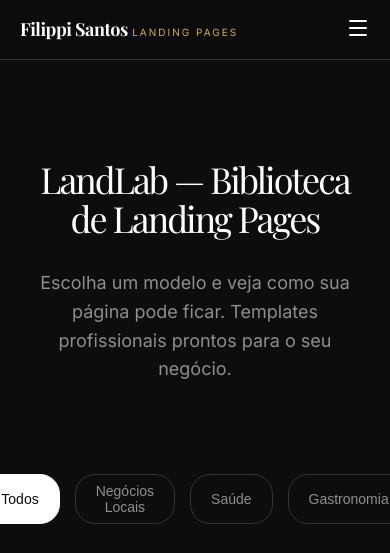
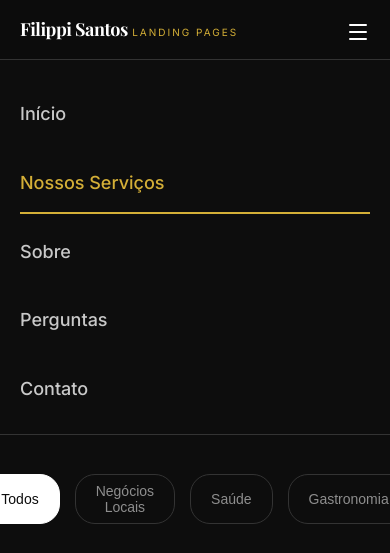
Before and after one commit to mennuinteligente-a11y/LandLab, a plain HTML site: page servicos.html in a window 390 px wide. Both pictures are taken after a click on the button 358 px from the left and 29 px from the top of the page. Shown: the top 553 px of the page. Drawn offline with nearby package versions, Linux system fonts and the light colour scheme; a web font is replaced by a local one.

Commit message:
menu-mobile

```diff
--- a/assets/css/style.css
+++ b/assets/css/style.css
@@ -893,3 +893,45 @@ font-size:13px;
 color:var(--text-muted);
 margin-top:6px;
 }
+
+/* ===== MENU MOBILE FUNCIONANDO ===== */
+
+.mobile-menu-toggle{
+display:none;
+background:none;
+border:none;
+color:white;
+font-size:26px;
+cursor:pointer;
+}
+
+/* MOBILE */
+
+@media (max-width:768px){
+
+.mobile-menu-toggle{
+display:block;
+position:absolute;
+right:20px;
+top:20px;
+z-index:2000;
+}
+
+.nav-links{
+display:none;
+flex-direction:column;
+position:absolute;
+top:70px;
+left:0;
+width:100%;
+background:#0d0d0d;
+padding:20px;
+gap:20px;
+border-bottom:1px solid var(--border-color);
+}
+
+.nav-links.mobile-active{
+display:flex;
+}
+
+}
--- a/assets/js/app.js
+++ b/assets/js/app.js
@@ -73,6 +73,8 @@ document.addEventListener("DOMContentLoaded", () => {
 const grid = document.getElementById("templates-grid");
 const filterButtons = document.querySelectorAll(".filter-btn");
 
+if(!grid) return;
+
 renderTemplates("all");
 
 filterButtons.forEach(btn => {
@@ -95,7 +97,7 @@ grid.innerHTML = "";
 const filtered =
 category === "all"
 ? templatesData
-: templates.filter(t => t.category === category);
+: templatesData.filter(t => t.category === category);
 
 filtered.forEach(template => {
 
@@ -145,3 +147,26 @@ grid.appendChild(card);
 }
 
 });
+
+// MOBILE MENU
+
+document.addEventListener("DOMContentLoaded", () => {
+
+  const menuToggle = document.querySelector(".mobile-menu-toggle");
+  const navLinks = document.querySelector(".nav-links");
+
+  if(!menuToggle || !navLinks) return;
+
+  // abrir / fechar menu
+  menuToggle.addEventListener("click", () => {
+    navLinks.classList.toggle("mobile-active");
+  });
+
+  // fechar menu ao clicar em um link
+  document.querySelectorAll(".nav-link").forEach(link=>{
+    link.addEventListener("click", ()=>{
+      navLinks.classList.remove("mobile-active");
+    });
+  });
+
+});
```
Also changed, not shown: index.html (+3 -3 lines).
